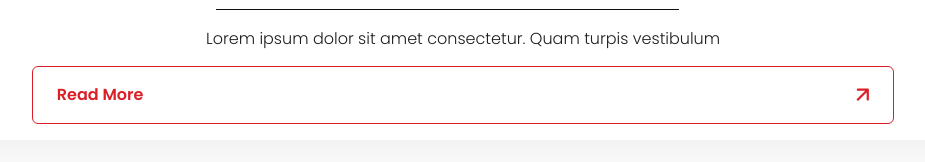
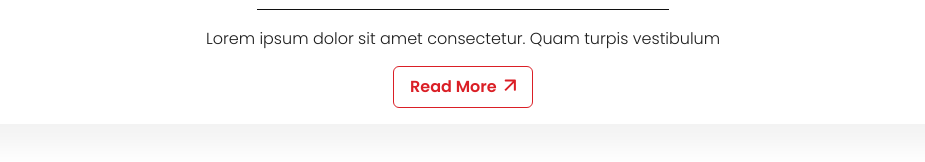
Before and after one commit to Gokul-Surendran/Stratagile-Pharma, a plain HTML site: page molecules/read-more-tile.html in a window 1280 px wide. Shown: the part 80-242 px from the top of the page, without its empty margins (177-1102 px from the left). Drawn offline with nearby package versions, Linux system fonts and the light colour scheme; files that its build step writes are made by us from their sources.

Commit message:
read-more-tile

```diff
--- a/assets/scss/molecules/_read-more-tile.scss
+++ b/assets/scss/molecules/_read-more-tile.scss
@@ -3,8 +3,8 @@
     display: flex;
     flex-direction: column;
     align-items: center;
-    background-color: var(--clr-white);
     box-shadow: 0px 23px 28.700000762939453px 0px #0000000D;
+    border-radius: 10px;
     padding: $spacer-3 $spacer-4;
 
     &__icon {
@@ -30,18 +30,18 @@
             position: absolute;
             content: '';
             top: -20px;
-            left: 10px;
-            width: 90%;
+            left: 10%;
+            width: 80%;
             height: 1px;
             background-color: var(--clr-black);
         }
     }
 
     &__btn {
-        width: 70%;
+        width: 140px;
         border: 1px solid var(--clr-red);
         border-radius: 6px;
-        padding: $spacer-3 $spacer-4;
+        padding: $spacer-2 $spacer-3;
         display: flex;
         align-items: center;
         justify-content: space-between;
@@ -54,12 +54,19 @@
         }
 
         &-arrow {
-            width: 15px;
+            width: 12px;
             height: auto;
+            transition: 0.3s;
             img {
                 width: 100%;
                 height: auto;
             }
         }
+        &:hover {
+            .sp-read-more__btn-arrow {
+                transform: rotate(45deg);
+                transition: 0.3s;
+            }
+        }
     }
 }
--- a/molecules/read-more-tile.html
+++ b/molecules/read-more-tile.html
@@ -21,7 +21,8 @@
             Lorem ipsum dolor sit amet consectetur. Quam turpis vestibulum
         </p>
         <button class="sp-read-more__btn">
-          <span>Read More</span><img src="../assets/images/arrow-red.svg" alt="">
+          <span>Read More</span>
+          <div class="sp-read-more__btn-arrow"><img src="../assets/images/arrow-red.svg" alt=""></div>
         </button>
     </div>
     <!-- read-more-tile end -->
```
Also changed, not shown: assets/images/guardant-logo.png (added), assets/images/novartis-logo.png (added), assets/images/philips-logo.png (added).
